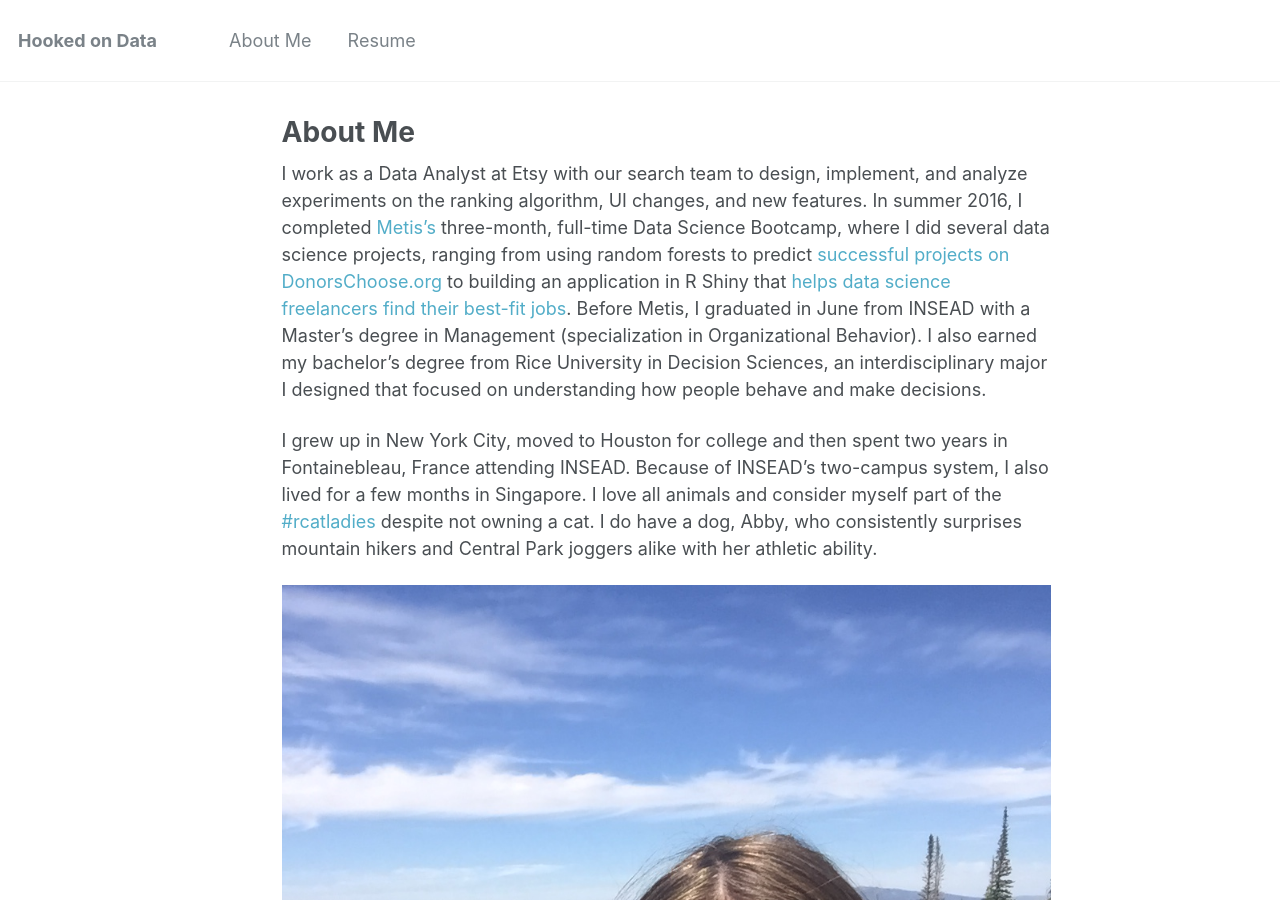
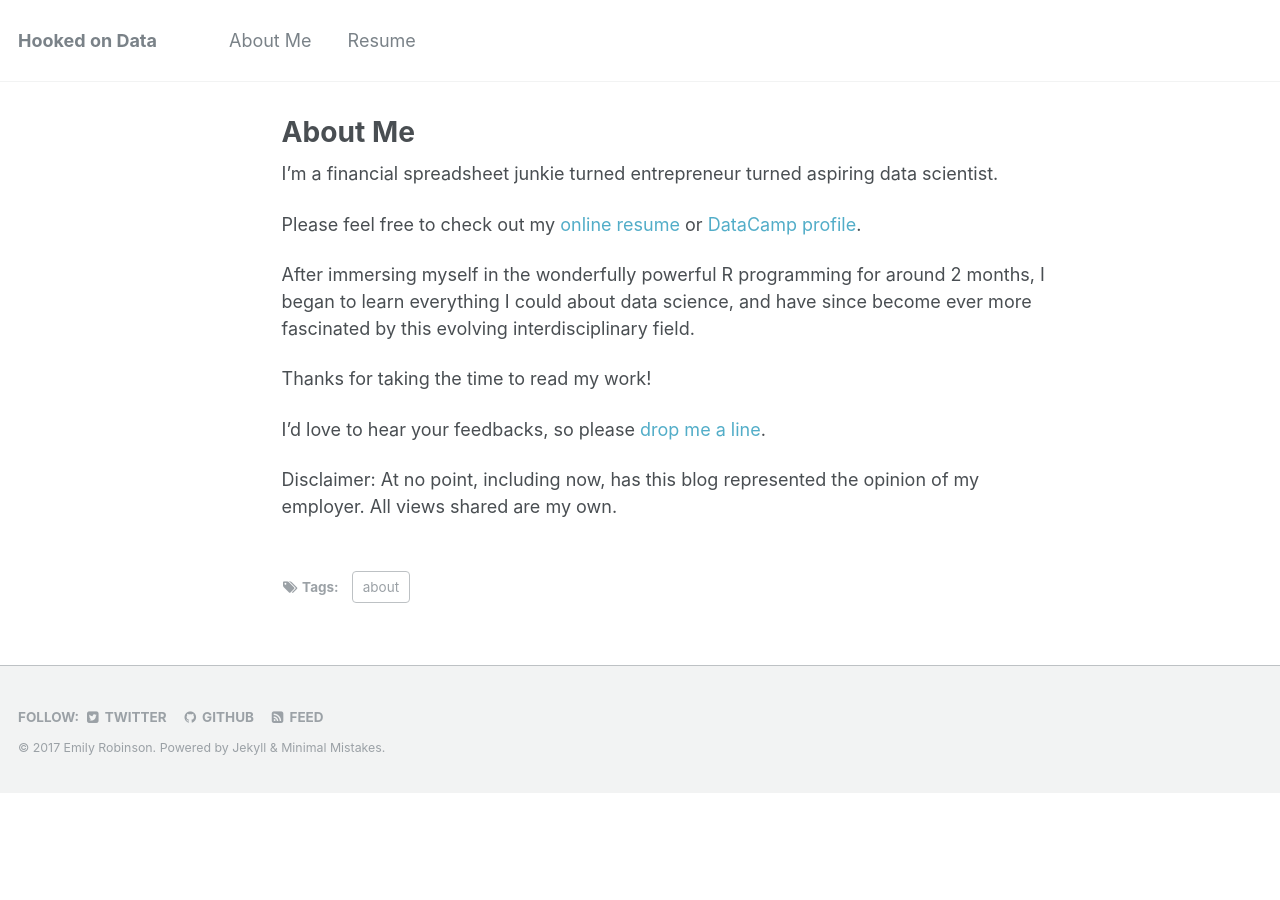
Before and after one commit to roywangtw/roywangtw.github.io, a Jekyll site: the page built from about/index.md, in a window 1280 px wide and 900 px high. Built offline with Jekyll 4.4.1, drawn with Linux system fonts in a browser that asks for light colours; some of the changed text lies outside the part shown.

Commit message:
Update index.md

```diff
--- a/about/index.md
+++ b/about/index.md
@@ -5,10 +5,14 @@ tags: [about]
 comments: false
 ---
 
-I work as a Data Analyst at Etsy with our search team to design, implement, and analyze experiments on the ranking algorithm, UI changes, and new features. In summer 2016, I completed [Metis's](http://www.thisismetis.com/data-science) three-month, full-time Data Science Bootcamp, where I did several data science projects, ranging from using random forests to predict [successful projects on DonorsChoose.org](https://github.com/robinsones/Predicting-Sucess-on-DonorsChoose) to building an application in R Shiny that [helps data science freelancers find their best-fit jobs](https://github.com/robinsones/Freelancer-Shiny-App). Before Metis, I graduated in June from INSEAD with a Master's degree in Management (specialization in Organizational Behavior). I also earned my bachelor's degree from Rice University in Decision Sciences, an interdisciplinary major I designed that focused on understanding how people behave and make decisions.
+I'm a financial spreadsheet junkie turned entrepreneur turned aspiring data scientist.
 
-I grew up in New York City, moved to Houston for college and then spent two years in Fontainebleau, France attending INSEAD. Because of INSEAD's two-campus system, I also lived for a few months in Singapore. I love all animals and consider myself part of the [#rcatladies](https://twitter.com/hashtag/rcatladies) despite not owning a cat. I do have a dog, Abby, who consistently surprises mountain hikers and Central Park joggers alike with her athletic ability.
+Please feel free to check out my [online resume](https://www.cakeresume.com/roywang) or [DataCamp profile](https://www.datacamp.com/profile/roywang).
 
-![](http://robinsones.github.io/images/2015-07-31 14.03.51.jpg)
+After immersing myself in the wonderfully powerful R programming for around 2 months, I began to learn everything I could about data science, and have since become ever more fascinated by this evolving interdisciplinary field.
 
-Disclaimer: At no point, including now, has this blog represented the opinion of my employer, Etsy. All views shared are my own.
+Thanks for taking the time to read my work!
+
+I'd love to hear your feedbacks, so please [drop me a line](mailto:chuehchenw@gmail.com).
+
+Disclaimer: At no point, including now, has this blog represented the opinion of my employer. All views shared are my own.
```
